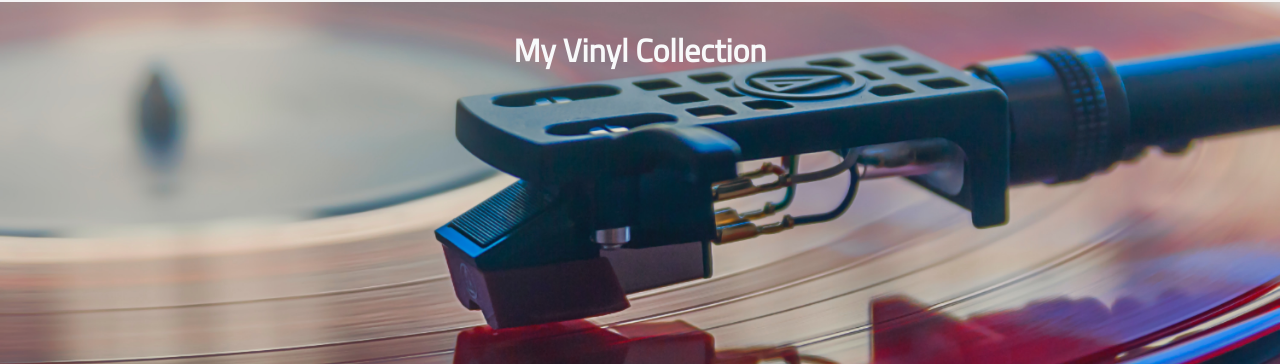
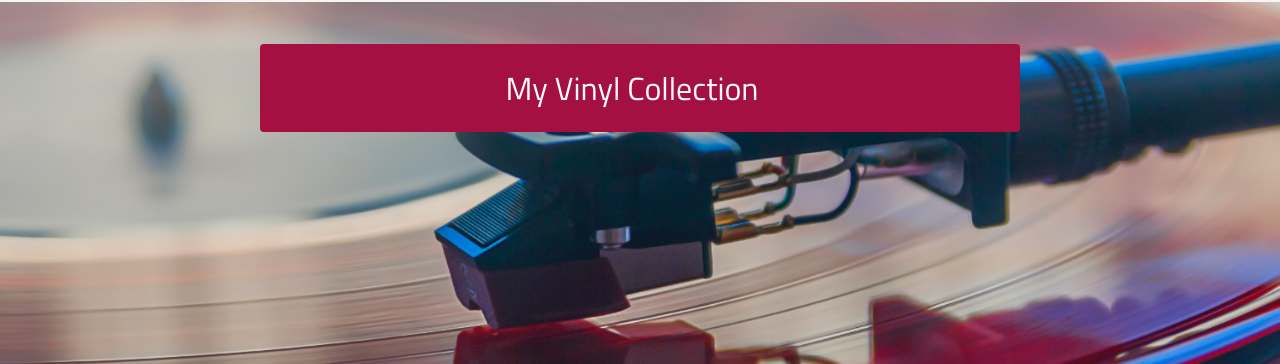
Before and after one commit to RaVeR76/My-Vinyl-Answer, a Flask app: page /vinyl/collection in a window 1280 px wide. Shown: the part 56-420 px from the top of the page. Run offline with Flask 2, Linux system fonts and the light colour scheme; data that the repository does not hold is empty; some libraries are stand-ins or nearby versions.

Commit message:
Amend the main vinyl page title

```diff
--- a/app.py
+++ b/app.py
@@ -70,7 +70,7 @@ def login():
             if check_password_hash(
                 known_user["password"], request.form.get("password")):
                     session["user"] = request.form.get("username").lower()
-                    flash("Welcome, {}".format(
+                    flash("Welcome {}".format(
                         request.form.get("username")))
                     return redirect(url_for("profile"))
             else:
--- a/templates/pages/vinyl.html
+++ b/templates/pages/vinyl.html
@@ -5,9 +5,11 @@
     {% include 'components/flash_messages/flash_messages.html' %}
 
     <div class="container">
-        <h4 class="title is-3 has-text-centered col-pad text-my-white">My Vinyl Collection</h4>
         <div class="columns col-pad">
             <div class="column is-8 is-offset-2 ">
+                <div class="notification my-red is-full">
+                    <p class="has-text-centered text-my-white">My Vinyl Collection</p>
+                </div>
 
                 {% for vinyl in vinyl %}
 
```
